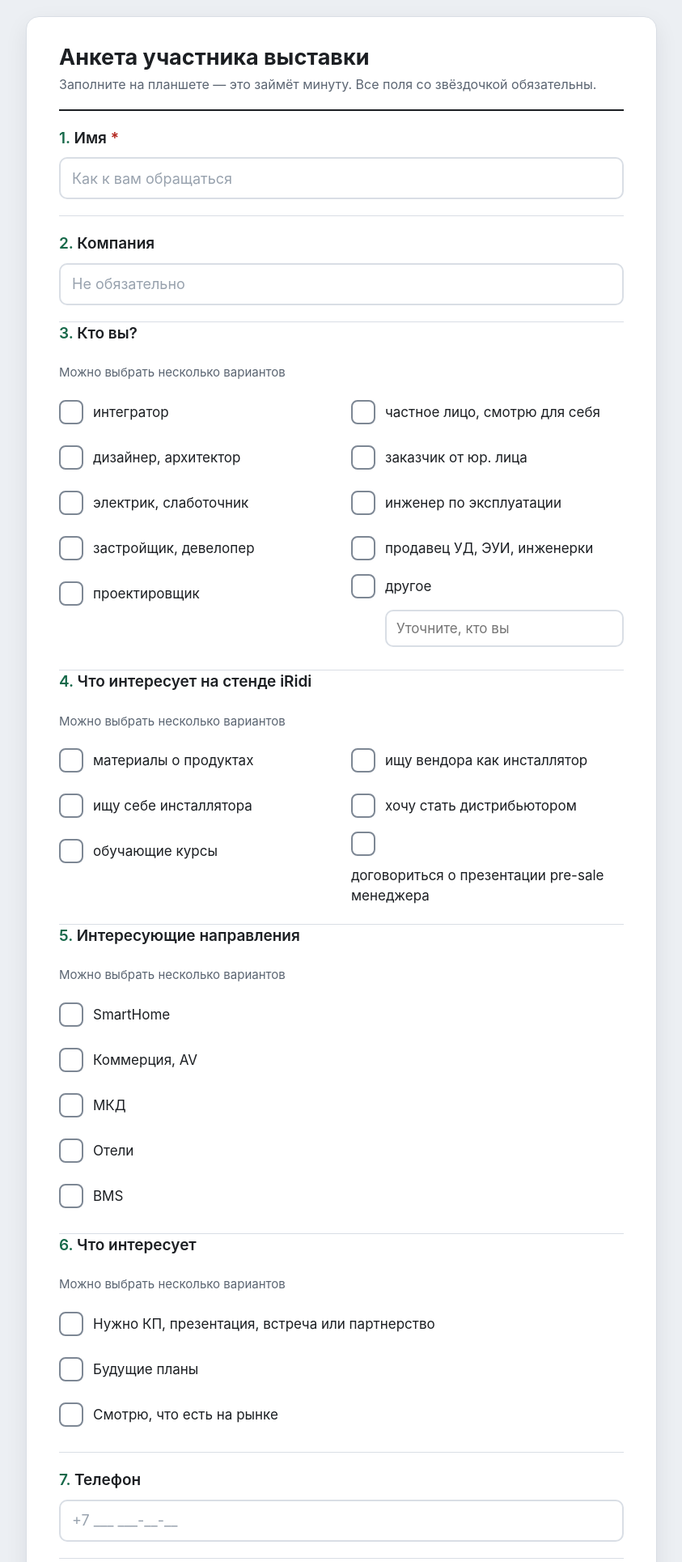
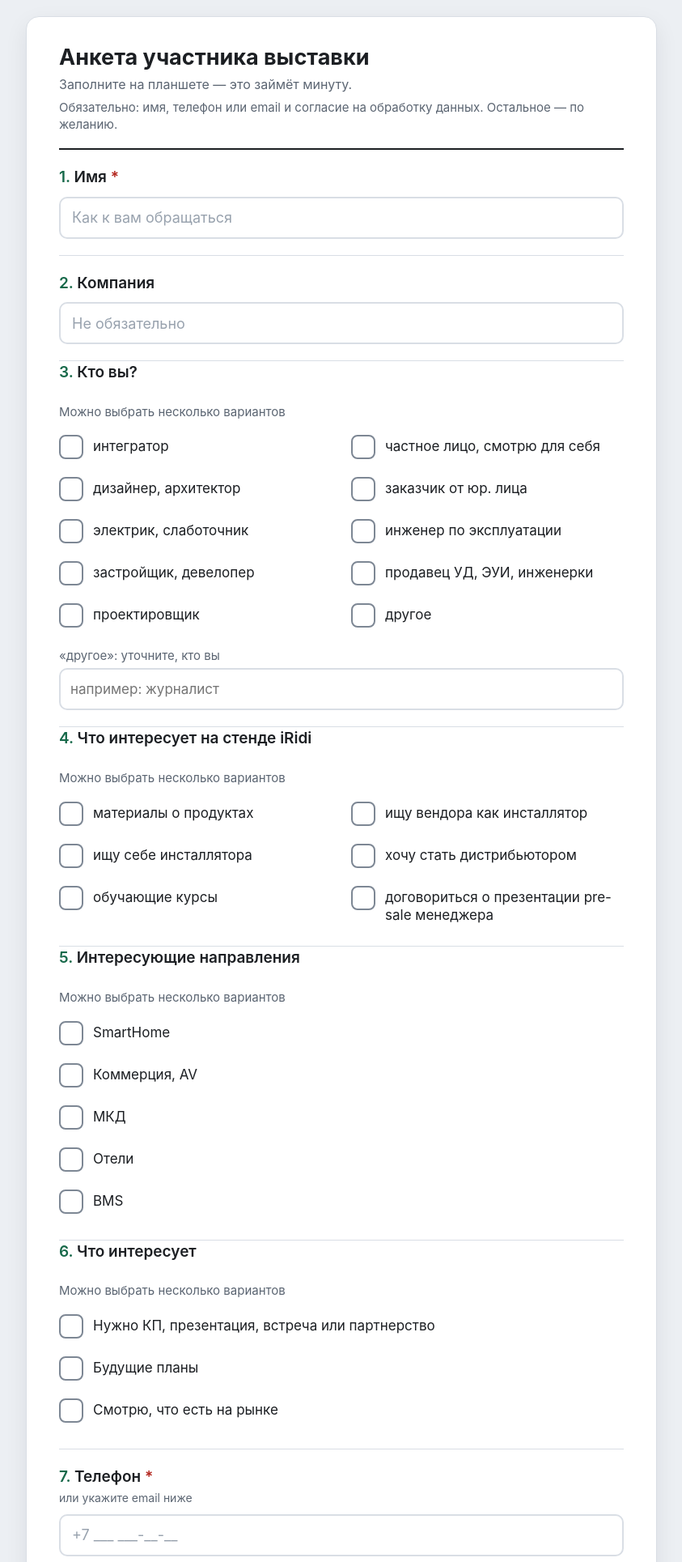
Before and after one commit to ShurikPozd/exhibition-form, a FastAPI app: page / in a window 1280 px wide. Shown: the top 1929 px of the page at 81% size, without its empty margins (218-1061 px from the left). Run offline with FastAPI, Linux system fonts and the light colour scheme.

Commit message:
🎨 Форма на iPad: кликабельные чекбоксы, подсказки под полями, печать бланка
- id чекбоксов учитывают колонку, поэтому тап по подписи справа не отмечает вариант слева
- input внутри label: кликабельна вся строка варианта
- подсказки под именем, телефоном, email и согласием вместо одной строки под кнопкой
- экран «Спасибо» очищает форму через 3 секунды
- печать A5: чекбоксы с отметками вместо пустого бланка
- поле «уточните» вынесено под колонки, ширина больше не зависит от ширины колонки
- одна колонка на экранах меньше 480px
- 57 тестов, включая регрессию на дубли id

```diff
--- a/static/css/style.css
+++ b/static/css/style.css
@@ -59,6 +59,11 @@ body {
   font-size: 16px;
 }
 
+.sheet__lead--note {
+  margin-top: 5px;
+  font-size: 15px;
+}
+
 /* Блоки вопросов */
 .block {
   margin: 0;
@@ -83,6 +88,36 @@ body {
   margin: 4px 0 0;
   color: var(--ink-soft);
   font-size: 15px;
+}
+
+.block__note {
+  margin: 2px 0 0;
+  color: var(--ink-soft);
+  font-size: 14px;
+}
+
+/* Подсказки под полями: появляются при вводе и при проверке */
+.hint {
+  margin: 6px 0 0;
+  font-size: 15px;
+  line-height: 1.35;
+}
+
+.hint:empty {
+  display: none;
+}
+
+.hint--info {
+  color: var(--ink-soft);
+}
+
+.hint--error {
+  color: var(--danger);
+  font-weight: 600;
+}
+
+.hint--ok {
+  color: var(--accent);
 }
 
 .req {
@@ -145,13 +180,28 @@ body {
   gap: 4px;
 }
 
+/* Вариант ответа: строка целиком кликабельна, длинная подпись переносится по словам */
 .check {
   display: flex;
-  flex-wrap: wrap;
-  align-items: center;
+  flex-direction: column;
+  align-items: stretch;
+  gap: 2px;
+}
+
+.check__row {
+  display: flex;
+  align-items: flex-start;
   gap: 12px;
-  min-height: var(--tap);
-  padding: 2px 0;
+  min-height: 48px;
+  margin: 0 -8px;
+  padding: 6px 8px;
+  border-radius: 8px;
+  cursor: pointer;
+  -webkit-tap-highlight-color: rgba(23, 105, 74, 0.14);
+}
+
+.check__row:hover {
+  background: var(--accent-soft);
 }
 
 .check__input {
@@ -172,16 +222,36 @@ body {
   box-shadow: inset 0 0 0 4px #fff;
 }
 
+.check__input.is-invalid {
+  border-color: var(--danger);
+}
+
 .check__label {
   flex: 1 1 auto;
+  min-width: 0;
+  padding-top: 3px;
   font-size: 17px;
+  line-height: 1.35;
+  overflow-wrap: break-word;
+}
+
+/* Поле уточнения под колонками вариантов: на всю ширину блока, поэтому не зависит
+   от ширины колонки и не может вылезти за край формы. */
+.check-other {
+  display: flex;
+  flex-direction: column;
+  gap: 4px;
+  margin-top: 12px;
+}
+
+.check-other__label {
+  font-size: 15px;
+  color: var(--ink-soft);
 }
 
 .check__other {
-  flex: 1 1 100%;
   width: 100%;
-  min-height: 46px;
-  margin: 2px 0 6px 42px;
+  min-height: var(--tap);
   padding: 10px 12px;
   font-family: inherit;
   font-size: 17px;
--- a/static/js/form.js
+++ b/static/js/form.js
@@ -1,5 +1,5 @@
-/* Клиентская логика анкеты: сбор данных, проверки до отправки, черновик в localStorage
-   и экран «Спасибо».
+/* Клиентская логика анкеты: подсказки под полями, мягкое форматирование телефона,
+   сбор данных, проверки до отправки, черновик в localStorage и экран «Спасибо».
 
    Проверки здесь — только для удобства: всё равно всё проверяется на сервере
    (schemas.py → utils/validators.py), поэтому правила повторяют серверные, а не наоборот. */
@@ -10,23 +10,60 @@
   var ENDPOINT = "/api/submissions";
   var DRAFT_KEY = "exhibition-form-draft-v1";
   var CHECK_GROUPS = ["role", "stall", "directions", "interest"];
+  var TEXT_KEYS = ["name", "company", "role_other", "phone", "email", "after_show"];
   var EMAIL_RE = /^[^@\s]+@[^@\s.]+(\.[^@\s.]+)+$/;
   var PHONE_DIGITS_MIN = 10;
   var PHONE_DIGITS_MAX = 15;
+  /* Сколько секунд висит экран «Спасибо», прежде чем форма очистится для следующего посетителя */
+  var RESET_SECONDS = 3;
+
+  /* Сообщения сервера раскладываются по полям, чтобы подсказка появилась под нужным полем */
+  var PROBLEM_FIELDS = [
+    [/телефон или email/i, "phone"],
+    [/согласие/i, "consent"],
+    [/другое/i, "role_other"],
+    [/имя/i, "name"],
+    [/почт/i, "email"],
+    [/email/i, "email"],
+    [/телефон/i, "phone"],
+  ];
 
   var form = document.getElementById("lead-form");
   var done = document.getElementById("done");
   var doneId = document.getElementById("done-id");
+  var doneNext = document.getElementById("done-next");
   var againBtn = document.getElementById("again");
   var status = document.getElementById("status");
   var submitBtn = document.getElementById("submit-btn");
+  var resetTimer = null;
 
   function byKey(key) {
     return document.getElementById("f-" + key);
   }
 
+  /* Имя поля из id контрола: f-phone → phone. У чекбоксов id вида f-role-c1-0. */
+  function keyOf(node) {
+    if (!node || !node.id || node.id.indexOf("f-") !== 0) {
+      return "";
+    }
+    return node.id.slice(2);
+  }
+
+  function digitsOnly(value) {
+    return (String(value || "").match(/\d/g) || []).join("");
+  }
+
   function digitsOf(value) {
-    return (String(value || "").match(/\d/g) || []).length;
+    return digitsOnly(value).length;
+  }
+
+  function setHint(key, text, kind) {
+    var node = document.getElementById("hint-" + key);
+    if (!node) {
+      return;
+    }
+    node.textContent = text || "";
+    node.className = text ? (kind ? "hint hint--" + kind : "hint") : "hint";
   }
 
   function setStatus(text, kind) {
@@ -40,41 +77,128 @@
     });
   }
 
-  function fail(node, message) {
-    if (node) {
-      node.classList.add("is-invalid");
-      node.focus();
+  /* Мягкое форматирование: ничего не запрещаем, только приводим российский номер к виду.
+     Любой другой формат (например, +375…) остаётся как ввёл посетитель. */
+  function formatPhone(value) {
+    var raw = String(value || "").trim();
+    var digits = digitsOnly(raw);
+    if (digits.length === 10) {
+      digits = "7" + digits;
     }
-    setStatus(message, "error");
-    return null;
+    if (digits.length !== 11) {
+      return raw;
+    }
+    if (digits.charAt(0) === "8") {
+      digits = "7" + digits.slice(1);
+    }
+    if (digits.charAt(0) !== "7") {
+      return raw;
+    }
+    return (
+      "+7 (" +
+      digits.slice(1, 4) +
+      ") " +
+      digits.slice(4, 7) +
+      "-" +
+      digits.slice(7, 9) +
+      "-" +
+      digits.slice(9, 11)
+    );
   }
 
-  /* Возвращает текст ошибки или null, если всё заполнено верно. */
+  function checkPhone() {
+    var phone = byKey("phone");
+    if (!phone) {
+      return;
+    }
+    var raw = phone.value.trim();
+    var email = byKey("email");
+    if (!raw) {
+      setHint("phone", email && email.value.trim() ? "" : "телефон или email — хотя бы одно из двух", "info");
+      return;
+    }
+    if (/[^\d\s()+.\-]/.test(raw)) {
+      setHint("phone", "в номере есть посторонние символы", "error");
+      return;
+    }
+    var count = digitsOf(raw);
+    if (count < PHONE_DIGITS_MIN) {
+      setHint("phone", "цифр: " + count + " — нужно минимум " + PHONE_DIGITS_MIN, "info");
+    } else if (count > PHONE_DIGITS_MAX) {
+      setHint("phone", "цифр: " + count + " — больше " + PHONE_DIGITS_MAX + " не берём", "error");
+    } else {
+      setHint("phone", "цифр: " + count + " — этого достаточно", "ok");
+    }
+  }
+
+  function checkEmail() {
+    var email = byKey("email");
+    if (!email) {
+      return;
+    }
+    var raw = email.value.trim();
+    if (!raw) {
+      var phone = byKey("phone");
+      setHint("email", phone && phone.value.trim() ? "" : "email или телефон — хотя бы одно из двух", "info");
+      return;
+    }
+    if (EMAIL_RE.test(raw)) {
+      setHint("email", "адрес похож на настоящий", "ok");
+    } else {
+      setHint("email", "похоже, что адрес почты заполнен не полностью", "error");
+    }
+  }
+
+  /* Возвращает первое поле с ошибкой или null, если всё заполнено верно. */
   function validate() {
     var name = byKey("name");
     var phone = byKey("phone");
     var email = byKey("email");
     var consent = byKey("consent");
+    var phoneFilled = Boolean(phone.value.trim());
+    var emailFilled = Boolean(email.value.trim());
+    var firstBad = null;
 
     if (!name.value.trim()) {
-      return fail(name, "Введите имя — как к вам обращаться.");
+      setHint("name", "введите имя — как к вам обращаться", "error");
+      firstBad = firstBad || name;
+    } else {
+      setHint("name", "");
     }
-    if (!phone.value.trim() && !email.value.trim()) {
-      return fail(phone, "Оставьте телефон или email, чтобы мы могли вам ответить.");
+
+    if (!phoneFilled && !emailFilled) {
+      setHint("phone", "оставьте телефон или email — хотя бы одно из двух", "error");
+      firstBad = firstBad || phone;
+    } else if (phoneFilled) {
+      var count = digitsOf(phone.value);
+      if (count < PHONE_DIGITS_MIN) {
+        setHint("phone", "в телефоне слишком мало цифр: " + count, "error");
+        firstBad = firstBad || phone;
+      } else if (count > PHONE_DIGITS_MAX) {
+        setHint("phone", "в телефоне слишком много цифр: " + count, "error");
+        firstBad = firstBad || phone;
+      } else {
+        setHint("phone", "");
+      }
+    } else {
+      setHint("phone", "");
     }
-    if (phone.value.trim()) {
-      var count = digitsOf(phone.value);
-      if (count < PHONE_DIGITS_MIN || count > PHONE_DIGITS_MAX) {
-        return fail(phone, "В телефоне слишком " + (count < PHONE_DIGITS_MIN ? "мало" : "много") + " цифр.");
-      }
+
+    if (emailFilled && !EMAIL_RE.test(email.value.trim())) {
+      setHint("email", "похоже, что адрес почты заполнен не полностью", "error");
+      firstBad = firstBad || email;
+    } else {
+      setHint("email", "");
     }
-    if (email.value.trim() && !EMAIL_RE.test(email.value.trim())) {
-      return fail(email, "Похоже, что адрес почты заполнен не полностью.");
+
+    if (!consent.checked) {
+      setHint("consent", "нужно согласие на обработку персональных данных", "error");
+      firstBad = firstBad || consent;
+    } else {
+      setHint("consent", "");
     }
-    if (!consent.checked) {
-      return fail(consent, "Нужно согласие на обработку персональных данных.");
-    }
-    return null;
+
+    return firstBad;
   }
 
   /* Собирает FormData в объект: группы чекбоксов становятся массивами. */
@@ -82,7 +206,7 @@
     var payload = {};
     var data = new FormData(form);
 
-    ["name", "company", "role_other", "phone", "email", "after_show"].forEach(function (key) {
+    TEXT_KEYS.forEach(function (key) {
       var node = byKey(key);
       payload[key] = node ? node.value.trim() : "";
     });
@@ -122,7 +246,7 @@
       return;
     }
 
-    ["name", "company", "role_other", "phone", "email", "after_show"].forEach(function (key) {
+    TEXT_KEYS.forEach(function (key) {
       var node = byKey(key);
       if (node && typeof draft[key] === "string") {
         node.value = draft[key];
@@ -148,39 +272,74 @@
     }
   }
 
+  function stopResetTimer() {
+    if (resetTimer) {
+      window.clearInterval(resetTimer);
+      resetTimer = null;
+    }
+  }
+
+  /* Очищает форму для следующего посетителя стенда. */
+  function resetToBlank() {
+    stopResetTimer();
+    form.reset();
+    clearInvalid();
+    TEXT_KEYS.concat(["consent"]).forEach(function (key) {
+      setHint(key, "");
+    });
+    clearDraft();
+    setStatus("");
+    done.hidden = true;
+    form.hidden = false;
+    byKey("name").focus();
+  }
+
   function showDone(id) {
     form.hidden = true;
     doneId.textContent = String(id);
     done.hidden = false;
     window.scrollTo({ top: 0, behavior: "smooth" });
+
+    var left = RESET_SECONDS;
+    doneNext.textContent = "Новая анкета через " + left + " с";
+    stopResetTimer();
+    resetTimer = window.setInterval(function () {
+      left -= 1;
+      if (left > 0) {
+        doneNext.textContent = "Новая анкета через " + left + " с";
+        return;
+      }
+      resetToBlank();
+    }, 1000);
   }
 
-  /* Разбирает ответ сервера: 422 отдаёт список полей с сообщениями. */
-  function serverProblem(data) {
-    var detail = data && data.detail;
-    if (typeof detail === "string") {
-      return detail;
+  /* Разбирает 422: подсказки ставим под конкретные поля, в статус — первое сообщение. */
+  function applyServerProblems(detail) {
+    if (!Array.isArray(detail) || !detail.length) {
+      return "Что-то пошло не так. Проверьте заполнение и отправьте ещё раз.";
     }
-    if (Array.isArray(detail) && detail.length) {
-      var first = detail[0];
-      var message = first.msg || "проверьте заполнение полей";
+    var summary = "";
+    detail.forEach(function (item) {
       /* Pydantic добавляет служебное "Value error, " — убираем его */
-      return message.replace(/^Value error,\s*/, "");
-    }
-    return "Что-то пошло не так. Попробуйте ещё раз.";
-  }
-
-  function markServerFields(detail) {
-    if (!Array.isArray(detail)) {
-      return;
-    }
-    detail.forEach(function (item) {
-      var key = Array.isArray(item.loc) ? item.loc[item.loc.length - 1] : null;
-      var node = key ? byKey(key) : null;
-      if (node) {
-        node.classList.add("is-invalid");
+      var message = String(item.msg || "").replace(/^Value error,\s*/, "") || "проверьте заполнение полей";
+      var key = Array.isArray(item.loc) && item.loc.length > 1 ? String(item.loc[item.loc.length - 1]) : "";
+      if (!key) {
+        PROBLEM_FIELDS.forEach(function (pair) {
+          if (!key && pair[0].test(message)) {
+            key = pair[1];
+          }
+        });
+      }
+      summary = summary || message;
+      if (key) {
+        setHint(key, message, "error");
+        var node = byKey(key);
+        if (node) {
+          node.classList.add("is-invalid");
+        }
       }
     });
+    return summary;
   }
 
   function send(payload) {
@@ -208,8 +367,7 @@
           showDone(result.data.id);
           return;
         }
-        markServerFields(result.data.detail);
-        setStatus(serverProblem(result.data), "error");
+        setStatus(applyServerProblems(result.data.detail), "error");
         submitBtn.disabled = false;
       })
       .catch(function (err) {
@@ -222,24 +380,48 @@
     event.preventDefault();
     clearInvalid();
 
-    if (validate() !== null) {
+    var bad = validate();
+    if (bad) {
+      bad.focus();
+      setStatus("Проверьте подсказки под полями.", "error");
       return;
     }
     saveDraft();
     send(collect());
   });
 
-  form.addEventListener("input", saveDraft);
-  form.addEventListener("change", saveDraft);
+  form.addEventListener("input", function (event) {
+    var key = keyOf(event.target);
+    if (key === "phone") {
+      checkPhone();
+    } else if (key === "email") {
+      checkEmail();
+    } else if (key) {
+      setHint(key, "");
+    }
+    event.target.classList.remove("is-invalid");
+    saveDraft();
+  });
 
-  againBtn.addEventListener("click", function () {
-    form.reset();
-    clearInvalid();
-    clearDraft();
-    setStatus("");
-    done.hidden = true;
-    form.hidden = false;
+  form.addEventListener("change", function (event) {
+    if (keyOf(event.target) === "consent") {
+      setHint("consent", "");
+    }
+    saveDraft();
   });
+
+  var phoneInput = byKey("phone");
+  if (phoneInput) {
+    phoneInput.addEventListener("blur", function () {
+      var formatted = formatPhone(phoneInput.value);
+      if (formatted !== phoneInput.value) {
+        phoneInput.value = formatted;
+        saveDraft();
+      }
+    });
+  }
+
+  againBtn.addEventListener("click", resetToBlank);
 
   restoreDraft();
 })();
--- a/templates/form.html
+++ b/templates/form.html
@@ -11,7 +11,9 @@
   <main class="sheet">
     <header class="sheet__head">
       <h1 class="sheet__title">Анкета участника выставки</h1>
-      <p class="sheet__lead">Заполните на планшете — это займёт минуту. Все поля со звёздочкой обязательны.</p>
+      <p class="sheet__lead">Заполните на планшете — это займёт минуту.</p>
+      <p class="sheet__lead sheet__lead--note">Обязательно: имя, телефон или email
+        и согласие на обработку данных. Остальное — по желанию.</p>
     </header>
 
     <form id="lead-form" class="form" novalidate>
@@ -25,32 +27,42 @@
 
             <div class="checks {% if field.is_columns %}checks--two{% else %}checks--row{% endif %}">
               {% for column in field.columns %}
+                {% set column_number = loop.index %}
                 <div class="checks__col">
                   {% for option in column %}
-                    {% set option_id = 'f-' ~ field.key ~ '-' ~ loop.index %}
+                    {% set option_id = 'f-' ~ field.key ~ '-c' ~ column_number ~ '-' ~ loop.index0 %}
                     <div class="check">
-                      <input class="check__input" type="checkbox" id="{{ option_id }}"
-                             name="{{ field.key }}" value="{{ option }}">
-                      <label class="check__label" for="{{ option_id }}">{{ option }}</label>
-                      {% if field.other and option == 'другое' %}
-                        <input class="check__other" type="text" name="{{ field.other.key }}"
-                               placeholder="{{ field.other.placeholder }}"
-                               maxlength="{{ field.other.max_length }}"
-                               autocomplete="off">
-                      {% endif %}
+                      <label class="check__row" for="{{ option_id }}">
+                        <input class="check__input" type="checkbox" id="{{ option_id }}"
+                               name="{{ field.key }}" value="{{ option }}">
+                        <span class="check__label">{{ option }}</span>
+                      </label>
                     </div>
                   {% endfor %}
                 </div>
               {% endfor %}
             </div>
+
+            {% if field.other %}
+              <div class="check-other">
+                <label class="check-other__label" for="f-{{ field.other.key }}">{{ field.other.label }}</label>
+                <input class="check__other" type="text" id="f-{{ field.other.key }}"
+                       name="{{ field.other.key }}" placeholder="{{ field.other.placeholder }}"
+                       maxlength="{{ field.other.max_length }}" autocomplete="off"
+                       aria-describedby="hint-{{ field.other.key }}">
+                <p class="hint" id="hint-{{ field.other.key }}" aria-live="polite"></p>
+              </div>
+            {% endif %}
           </fieldset>
 
         {% elif field.type == 'consent' %}
           <fieldset class="block block--consent">
-            <div class="check check--consent">
+            <label class="check check--consent" for="f-consent">
               <input class="check__input" type="checkbox" id="f-consent" name="consent" value="true">
-              <label class="check__label check__label--consent" for="f-consent">{{ field.label }}</label>
-            </div>
+              <span class="check__label check__label--consent">{{ field.label }}
+                <span class="req" aria-hidden="true">*</span></span>
+            </label>
+            <p class="hint" id="hint-consent" aria-live="polite"></p>
             <details class="consent">
               <summary class="consent__summary">Показать текст соглашения</summary>
               <p class="consent__text">{{ field.consent_text }}</p>
@@ -59,22 +71,29 @@
           </fieldset>
 
         {% else %}
+          {% set marked_required = field.required or field.required_note %}
           <div class="block block--field">
             <label class="block__legend" for="f-{{ field.key }}">
               <span class="block__num">{{ field.number }}.</span> {{ field.label }}
-              {% if field.required %}<span class="req" aria-hidden="true">*</span>{% endif %}
+              {% if marked_required %}<span class="req" aria-hidden="true">*</span>{% endif %}
             </label>
+            {% if field.required_note %}
+              <p class="block__note">{{ field.required_note }}</p>
+            {% endif %}
             {% if field.type == 'textarea' %}
               <textarea class="input input--area" id="f-{{ field.key }}" name="{{ field.key }}"
                         rows="{{ field.rows }}" placeholder="{{ field.placeholder }}"
-                        maxlength="{{ field.max_length }}"></textarea>
+                        maxlength="{{ field.max_length }}"
+                        aria-describedby="hint-{{ field.key }}"></textarea>
             {% else %}
               <input class="input" id="f-{{ field.key }}" name="{{ field.key }}" type="text"
                      placeholder="{{ field.placeholder }}"
                      {% if field.max_length %}maxlength="{{ field.max_length }}"{% endif %}
                      {% if field.inputmode %}inputmode="{{ field.inputmode }}"{% endif %}
+                     aria-describedby="hint-{{ field.key }}"
                      autocomplete="{{ field.autocomplete or 'off' }}" enterkeyhint="next">
             {% endif %}
+            <p class="hint" id="hint-{{ field.key }}" aria-live="polite"></p>
           </div>
         {% endif %}
       {% endfor %}
@@ -89,7 +108,8 @@
       <h2 class="done__title">Спасибо!</h2>
       <p class="done__text">Анкета принята. Мы свяжемся с вами после выставки.</p>
       <p class="done__id">Номер заявки: <span id="done-id"></span></p>
-      <button class="btn btn--ghost" type="button" id="again">Заполнить ещё одну анкету</button>
+      <p class="done__next" id="done-next"></p>
+      <button class="btn btn--ghost" type="button" id="again">Начать сейчас</button>
     </section>
   </main>
 
```
Also changed, not shown: other parts of static/css/style.css (+66 -1 lines), config/form_fields.py (+10 -3 lines), tests/test_form_html.py (added, +100 -0 lines), README.md.
